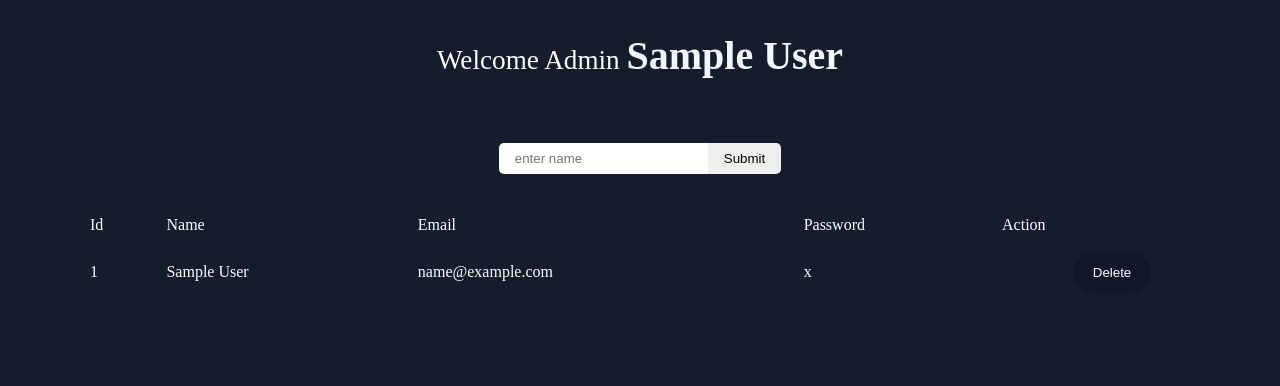
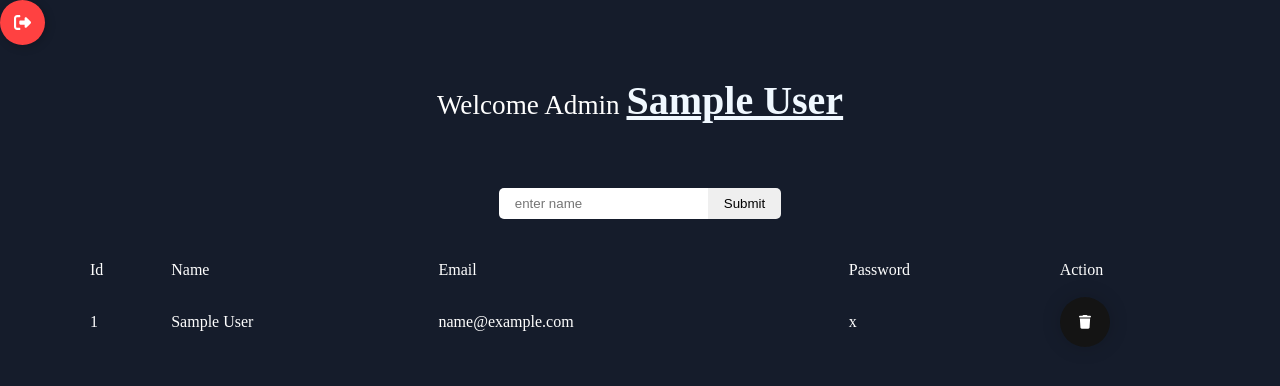
Before and after one commit to theTarunsagwal/ecommerce, a PHP site: page /admin.php in a window 1280 px wide. Shown: the top 386 px of the page. Run offline with PHP 8.4, Linux system fonts and the light colour scheme; the visitor is signed in with stand-in values (Sample User, id 1); tables that the repository leaves empty or names only in its code hold one stand-in row (values such as "Sample post").

Commit message:
some work

```diff
--- a/admin.php
+++ b/admin.php
@@ -1,5 +1,6 @@
 <?php
 session_start();
+if(isset($_SESSION['adminname'])){
 $con = mysqli_connect('localhost', 'root', '', 'ecommerce');
 $data = mysqli_query($con, 'SELECT * FROM user_data');
 
@@ -17,8 +18,17 @@ if(isset($_POST['del'])) {
     <link rel="stylesheet" href="./css/admin.css">
 </head>
 <body>
-    <h1 class="titel">Welcome Admin <span class="titel_admin" > <?php echo $_SESSION['name']; ?> </span></h1>
-    <form method="POST">
+    <a href="logout.php">
+<button class="Btn">
+  <div class="sign"><svg viewBox="0 0 512 512"><path d="M377.9 105.9L500.7 228.7c7.2 7.2 11.3 17.1 11.3 27.3s-4.1 20.1-11.3 27.3L377.9 406.1c-6.4 6.4-15 9.9-24 9.9c-18.7 0-33.9-15.2-33.9-33.9l0-62.1-128 0c-17.7 0-32-14.3-32-32l0-64c0-17.7 14.3-32 32-32l128 0 0-62.1c0-18.7 15.2-33.9 33.9-33.9c9 0 17.6 3.6 24 9.9zM160 96L96 96c-17.7 0-32 14.3-32 32l0 256c0 17.7 14.3 32 32 32l64 0c17.7 0 32 14.3 32 32s-14.3 32-32 32l-64 0c-53 0-96-43-96-96L0 128C0 75 43 32 96 32l64 0c17.7 0 32 14.3 32 32s-14.3 32-32 32z"></path></svg></div>
+
+  <div class="text">Logout</div>
+</button>
+</a>
+
+
+    <h1 class="titel">Welcome Admin <span class="titel_admin" > <?php echo $_SESSION['adminname']; ?> </span></h1>
+    <form method="POST" class="form">
         <input type="text" name="text" placeholder="enter name" />
         <input type="submit" name="sub" />
     </form>
@@ -43,7 +53,9 @@ if(isset($_POST['del'])) {
                     <td><?php echo $srch['password']; ?></td>
                     <td>
                         <form method="post">
-                            <button type="submit" class="btn" value="<?php echo $srch['email']; ?>" name="del">Delete</button>
+                            <button class="button" type="submit" value="<?php echo $srch['email']; ?>" name="del">
+        <svg viewBox="0 0 448 512" class="svgIcon"><path d="M135.2 17.7L128 32H32C14.3 32 0 46.3 0 64S14.3 96 32 96H416c17.7 0 32-14.3 32-32s-14.3-32-32-32H320l-7.2-14.3C307.4 6.8 296.3 0 284.2 0H163.8c-12.1 0-23.2 6.8-28.6 17.7zM416 128H32L53.2 467c1.6 25.3 22.6 45 47.9 45H346.9c25.3 0 46.3-19.7 47.9-45L416 128z"></path></svg>
+      </button>
                         </form>
                     </td>
                 </tr>
@@ -59,7 +71,9 @@ if(isset($_POST['del'])) {
                     <td><?php echo $comp['password']; ?></td>
                     <td>
                         <form method="post">
-                            <button class="button" type="submit" value="<?php echo $comp['email']; ?>" name="del">Delete</button>
+                            <button class="button" type="submit" value="<?php echo $comp['email']; ?>" name="del">
+        <svg viewBox="0 0 448 512" class="svgIcon"><path d="M135.2 17.7L128 32H32C14.3 32 0 46.3 0 64S14.3 96 32 96H416c17.7 0 32-14.3 32-32s-14.3-32-32-32H320l-7.2-14.3C307.4 6.8 296.3 0 284.2 0H163.8c-12.1 0-23.2 6.8-28.6 17.7zM416 128H32L53.2 467c1.6 25.3 22.6 45 47.9 45H346.9c25.3 0 46.3-19.7 47.9-45L416 128z"></path></svg>
+      </button>
                         </form>
                     </td>
                 </tr>
@@ -70,3 +84,8 @@ if(isset($_POST['del'])) {
     </table>
 </body>
 </html>
+<?php
+}else{
+    header('location:loging.php');
+}
+?>
--- a/css/admin.css
+++ b/css/admin.css
@@ -19,10 +19,12 @@ h1{
 .titel_admin{
   font-size: 2.5rem;
   font-weight: bold;
+  text-transform: capitalize;
+  text-decoration: underline;
   color: aliceblue;
 }
 
-form{
+.form{
   display: flex;
   justify-content: center;
   align-items: center;
@@ -53,16 +55,111 @@ table{
 td{
   padding: .5rem;
 }
-button{
-    color: #fefefe;
-    cursor: pointer;
-    padding: .8rem 1.2rem;
-  border-radius: 25px;
-  background-color: #101828fa;
+
+.Btn {
+  display: flex;
+  align-items: center;
+  justify-content: flex-start;
+  width: 45px;
+  height: 45px;
   border: none;
+  border-radius: 50%;
+  cursor: pointer;
+  position: relative;
+  overflow: hidden;
+  transition-duration: .3s;
+  box-shadow: 2px 2px 10px rgba(0, 0, 0, 0.199);
+  background-color: rgb(255, 65, 65);
+}
+
+/* plus sign */
+.sign {
+  width: 100%;
+  transition-duration: .3s;
+  display: flex;
+  align-items: center;
+  justify-content: center;
+}
+
+.sign svg {
+  width: 17px;
+}
+
+.sign svg path {
+  fill: white;
+}
+/* text */
+.text {
+  position: absolute;
+  right: 0%;
+  width: 0%;
+  opacity: 0;
+  color: white;
+  font-size: 1.2em;
+  font-weight: 600;
+  transition-duration: .3s;
+}
+/* hover effect on button width */
+.Btn:hover {
+  width: 125px;
+  border-radius: 40px;
+  transition-duration: .3s;
+}
+
+.Btn:hover .sign {
+  width: 30%;
+  transition-duration: .3s;
+  padding-left: 10px;
+}
+/* hover effect button's text */
+.Btn:hover .text {
+  opacity: 1;
+  width: 70%;
+  transition-duration: .3s;
+  padding-right: 10px;
+}
+/* button click effect*/
+.Btn:active {
+  transform: translate(2px ,2px);
+}
+
+@media (max-width:600px) {
+  table{  margin-left: 0rem; }
+  .titel_admin{ font-size: 1.7rem; }
+  .titel{ font-size: 1rem;}
 }
 
 
-@media (max-width:600px) {
-  table{  margin-left: 2rem; }
+
+.button {
+  width: 50px;
+  height: 50px;
+  border-radius: 50%;
+  background-color: rgb(20, 20, 20);
+  border: none;
+  font-weight: 600;
+  display: flex;
+  align-items: center;
+  justify-content: center;
+  box-shadow: 0px 0px 20px rgba(0, 0, 0, 0.164);
+  cursor: pointer;
+  transition-duration: .3s;
+  overflow: hidden;
+  position: relative;
 }
+
+.svgIcon {
+  width: 12px;
+  transition-duration: .3s;
+}
+
+.svgIcon path {
+  fill: white;
+}
+
+.button:hover{
+  background-color: rgb(244, 19, 19);
+}
+.button:hover .svgIcon{
+  width: 21px;
+}
--- a/index.php
+++ b/index.php
@@ -1,4 +1,8 @@
 <?php
 session_start();
-echo $_SESSION['name'];
+if(isset($_SESSION['name'])){
+    echo $_SESSION['name'];
+    }else{
+        header("location:loging.php");
+    }
 ?>
--- a/loging.php
+++ b/loging.php
@@ -8,7 +8,7 @@ if(isset($_POST['sub'])){
 	$qurys = mysqli_query($con,"select * from user_data where email='$user' and password='$pswd'");
 	if($qury || $qurys){
 		if($fetch = mysqli_fetch_array($qury)){
-			$_SESSION['name']= $fetch['name'];
+			$_SESSION['adminname']= $fetch['name'];
 			header('location:admin.php');
 		}else if($fetchs = mysqli_fetch_array($qurys)){
 			$_SESSION['name']= $fetchs['name'];
--- /dev/null
+++ b/logout.php
@@ -0,0 +1,6 @@
+<?php
+session_start();
+session_abort();
+session_destroy();
+header('Location:loging.php');
+?>
--- a/signup.php
+++ b/signup.php
@@ -7,11 +7,11 @@
 	$pass = $_POST['pswd'];
 	$query= mysqli_query($con,"insert into user_data (name,email,password) values ('$user','$email','$pass')");
 	if($query){
-		echo "<script>alret('thankyou for join')</script>";
+		echo "<script>alert('thankyou for join')</script>";
 	header("Location:loging.php");
 		}
 		else{
-			echo "<script>alret('Write UNIQUE Password and Email already insert ')</script>";
+			echo "<script>alert('Write UNIQUE Password and Email already insert ')</script>";
 			}
   }
 ?>
```
